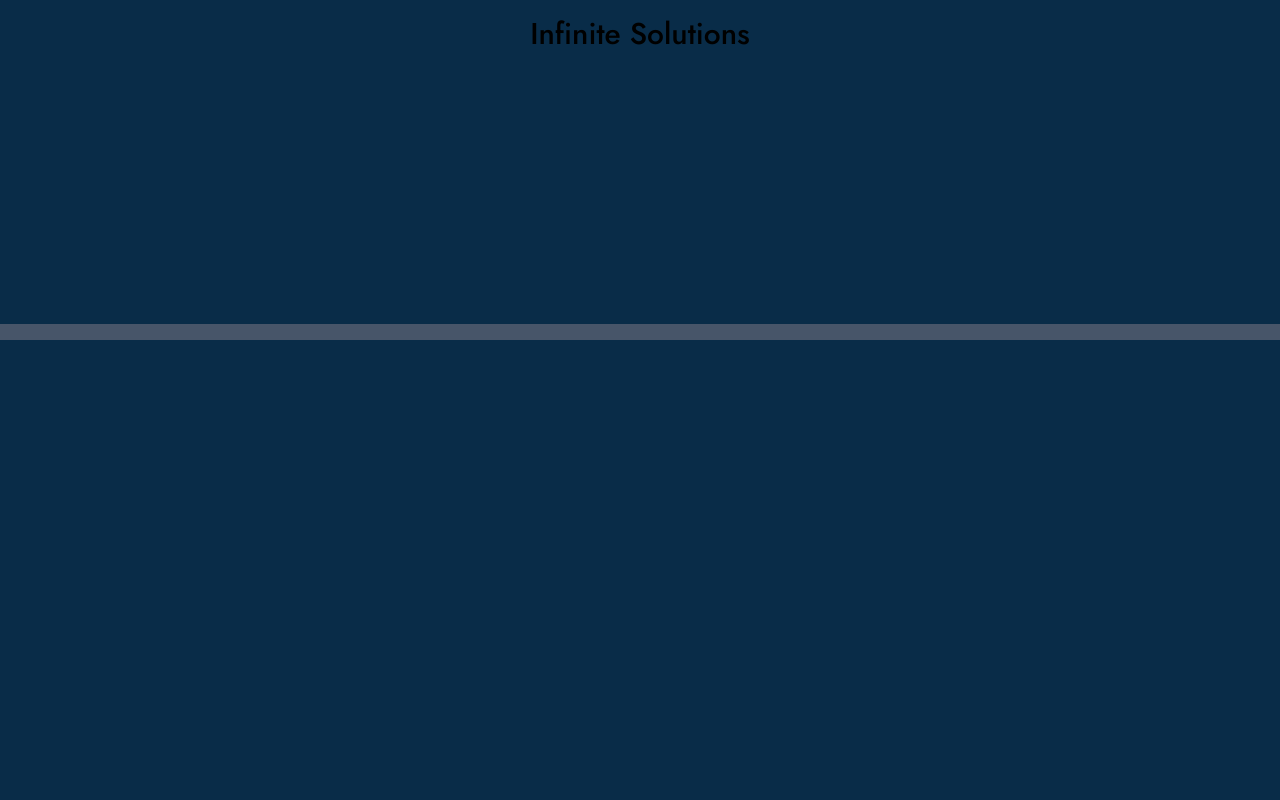
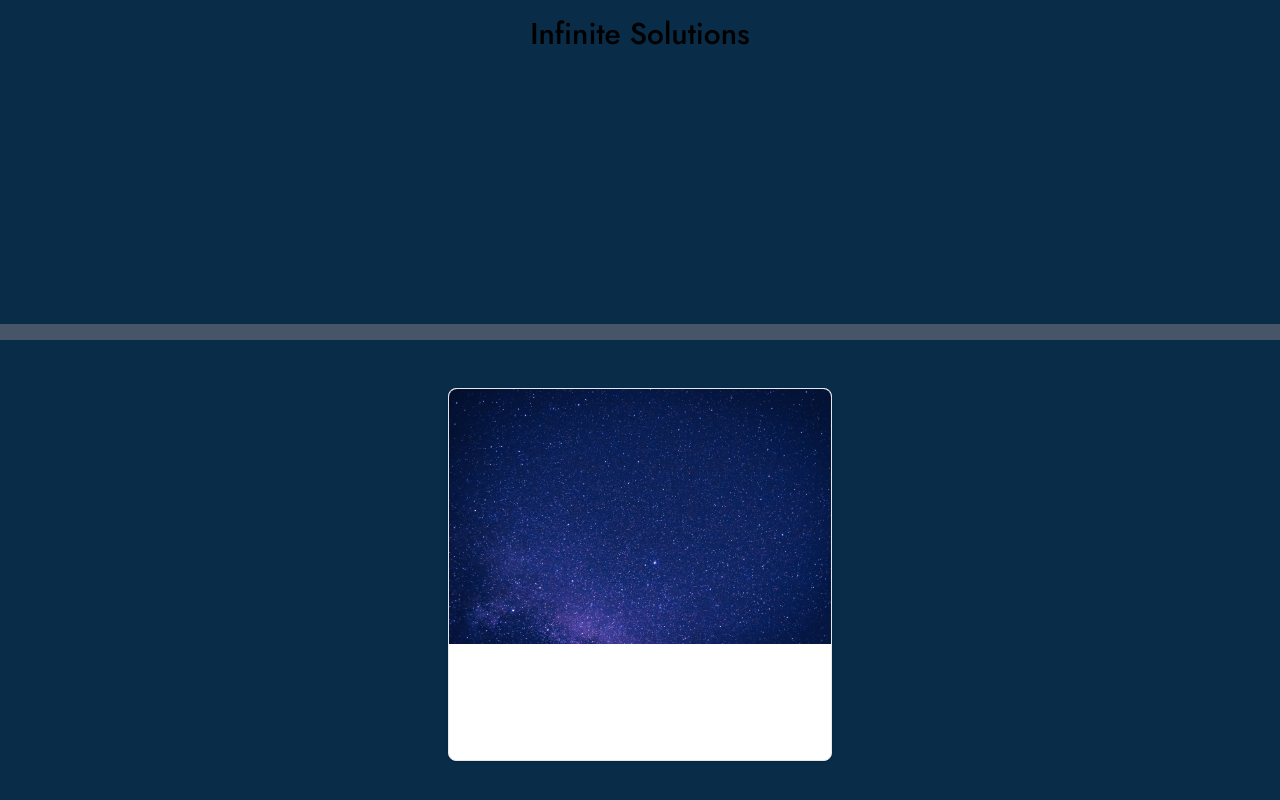
Before and after one commit to ssalas066/infinite-port, a Next.js app: page / in a window 1280 px wide. Shown: the part 460-1260 px from the top of the page. Before the commit the page ends 848 px from the top, so only its background shows below. Built offline with nearby package versions, Linux system fonts and the light colour scheme.

Commit message:
changed title to index.

```diff
--- a/src/pages/index.tsx
+++ b/src/pages/index.tsx
@@ -1,15 +1,17 @@
 import Hero from '@/components/hero';
 import Head from 'next/head';
 import styles from '../styles/Home.module.css';
+import Projects from '@/components/projects';
 
 export default function Home() {
   return (
     <div className={styles.container}>
       <Head>
-      <title>InfiniteVoid Design</title>
+      <title>Infinite Void Design</title>
       <meta name='description' content='Infinite Solutions' />
     </Head>
     <Hero heading='I.V.D.' message='Infinite Solutions' />
+    <Projects />
     </div>
   );
 }
```
